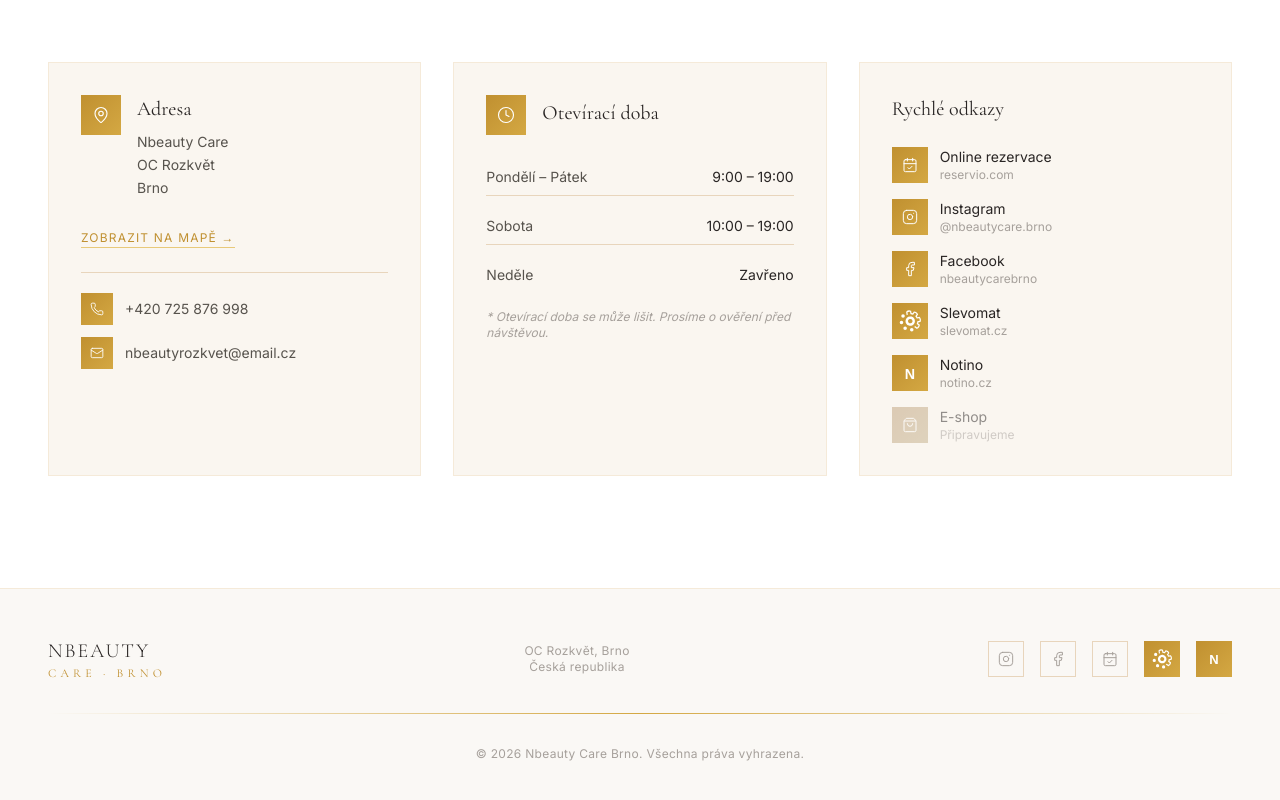
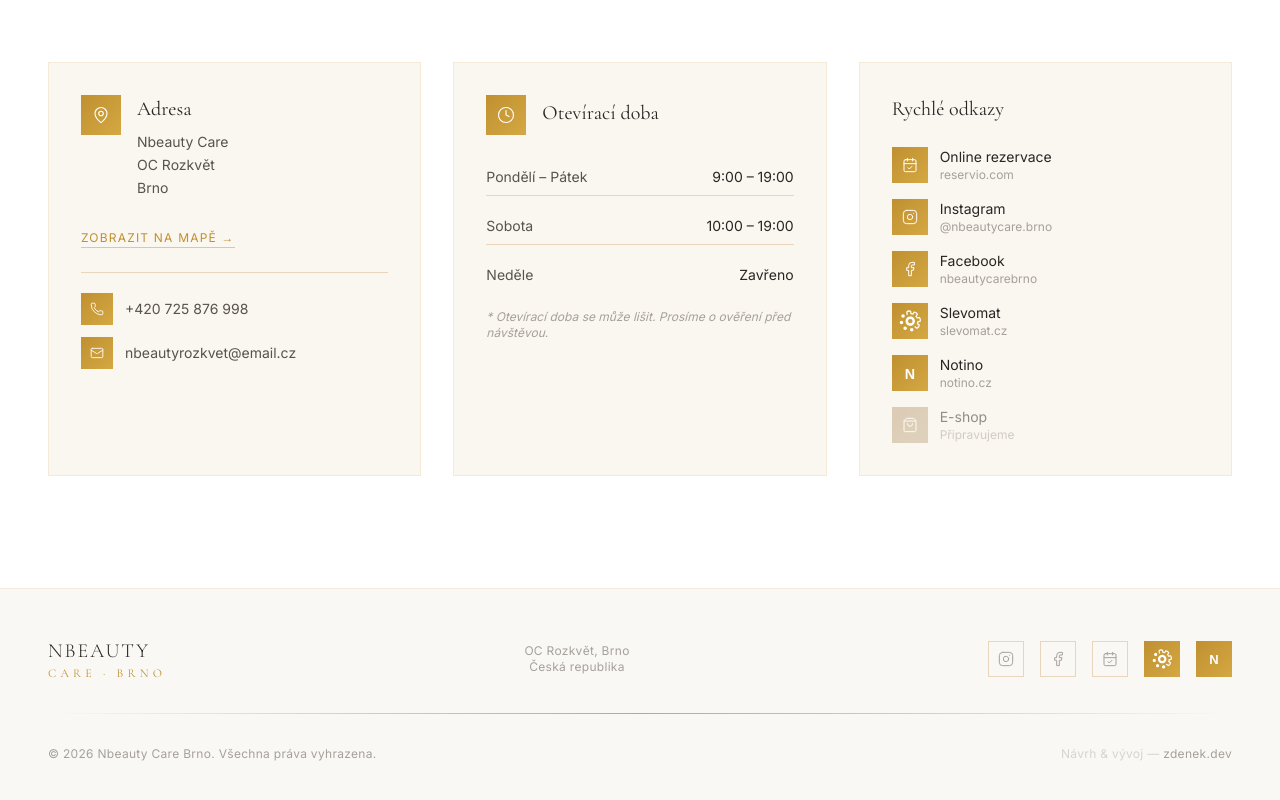
Before and after one commit to xzd3n3k/nbeauty, a Next.js app: page / in a window 1280 px wide. Shown: the part 3762-4562 px from the top of the page. Built offline with nearby package versions, Linux system fonts and the light colour scheme.

Commit message:
Add design & development credit to footer

```diff
--- a/components/Footer.tsx
+++ b/components/Footer.tsx
@@ -101,10 +101,20 @@ export default function Footer() {
         {/* Divider */}
         <div className="my-8 h-px" style={{ background: "linear-gradient(90deg, transparent, #d4a843, transparent)" }} />
 
-        {/* Copyright */}
-        <p className="text-center font-body text-xs text-stone-400 tracking-wide">
-          © {currentYear} Nbeauty Care Brno. Všechna práva vyhrazena.
-        </p>
+        {/* Copyright + credit */}
+        <div className="flex flex-col sm:flex-row items-center justify-between gap-2">
+          <p className="font-body text-xs text-stone-400 tracking-wide">
+            © {currentYear} Nbeauty Care Brno. Všechna práva vyhrazena.
+          </p>
+          <a
+            href="https://zdenek-portfolio.vercel.app"
+            target="_blank"
+            rel="noopener noreferrer"
+            className="font-body text-xs text-stone-300 tracking-wide hover:text-gold-400 transition-colors duration-300"
+          >
+            Návrh & vývoj — <span className="text-stone-400">zdenek.dev</span>
+          </a>
+        </div>
       </div>
     </footer>
   );
```
